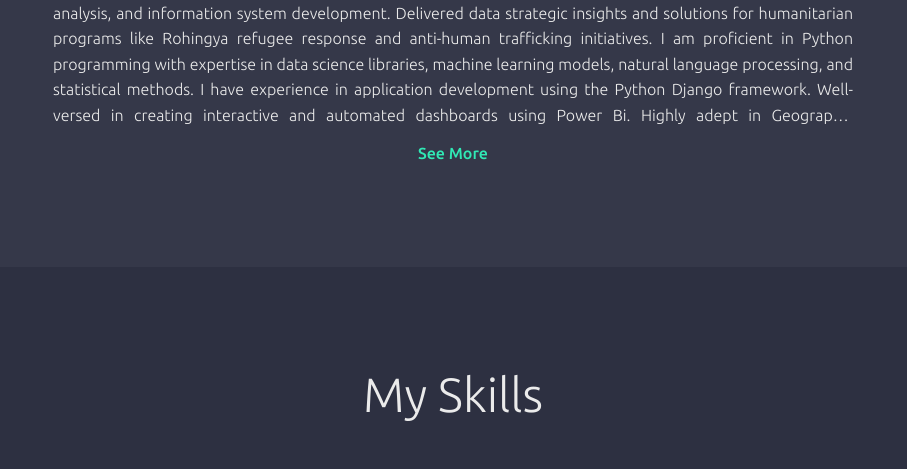
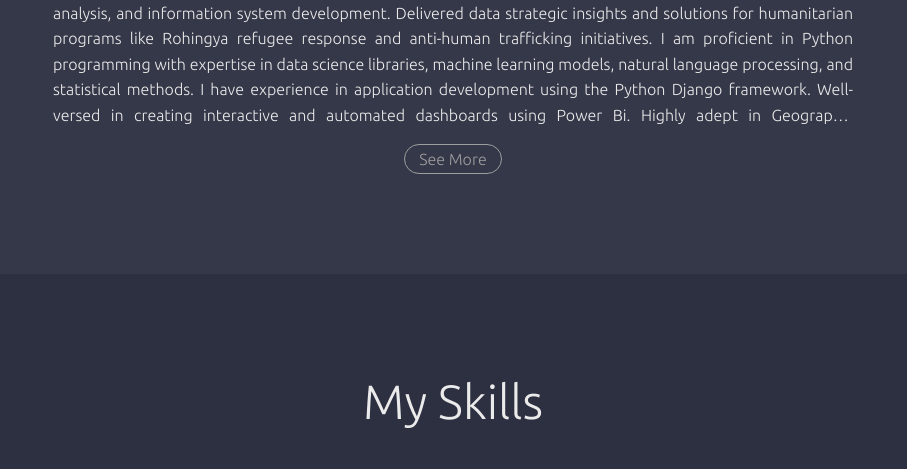
Before and after one commit to suranjitpartho/portfolio-website-v2, a plain HTML site: page index.html in a window 1280 px wide. Shown: the part 1000-1469 px from the top of the page, without its empty margins (187-1094 px from the left). Drawn offline with nearby package versions, Linux system fonts and the light colour scheme.

Commit message:
20250726-02 see more button style updated

```diff
--- a/css/about.css
+++ b/css/about.css
@@ -33,24 +33,7 @@
     max-height: none; /* Allow content to expand fully */
 }
 
-.see-more-btn {
-    background: none;
-    border: none;
-    color: var(--prime1);
-    font-size: 1em;
-    font-weight: 500;
-    cursor: pointer;
-    padding: 5px 10px;
-    margin-top: 10px;
-    transition: color 0.3s ease;
-    display: block;
-    margin-left: auto;
-    margin-right: auto;
-}
 
-.see-more-btn:hover {
-    color: var(--prime2);
-}
 
 @media (max-width: 768px) {
     #about {
--- a/css/base.css
+++ b/css/base.css
@@ -27,8 +27,32 @@ body {
   color: var(--white1);
 }
 
+
+/* COMPONENTS */
+
 .section-title {
     text-align: center;
     font-size: 3em;
     margin-bottom: 50px;
 }
+
+.see-more-btn {
+    background: none;
+    border: 1px solid var(--grey2);
+    border-radius: 15px;
+    color: var(--grey2);
+    font-size: 1em;
+    font-weight: 300;
+    cursor: pointer;
+    padding: 5px 14px;
+    margin-top: 15px;
+    transition: all 0.3s ease;
+    display: block;
+    margin-left: auto;
+    margin-right: auto;
+}
+
+.see-more-btn:hover {
+    color: var(--prime1);
+    border: 1px solid var(--prime1);
+}
--- a/index.html
+++ b/index.html
@@ -104,7 +104,7 @@
         <section id="skills">
             <h2>My Skills</h2>
             <div class="skills-grid">
-                <div class="skill-item" data-percent="90">
+                <div class="skill-item" data-percent="95">
                     <div class="skill-icon-circle">
                         <svg class="progress-ring" width="100" height="100">
                             <circle class="progress-ring-bg" stroke="var(--dark2)" stroke-width="5" fill="transparent"
@@ -116,7 +116,7 @@
                     </div>
                     <p>HTML</p>
                 </div>
-                <div class="skill-item" data-percent="85">
+                <div class="skill-item" data-percent="90">
                     <div class="skill-icon-circle">
                         <svg class="progress-ring" width="100" height="100">
                             <circle class="progress-ring-bg" stroke="var(--dark2)" stroke-width="5" fill="transparent"
@@ -128,7 +128,7 @@
                     </div>
                     <p>CSS</p>
                 </div>
-                <div class="skill-item" data-percent="80">
+                <div class="skill-item" data-percent="70">
                     <div class="skill-icon-circle">
                         <svg class="progress-ring" width="100" height="100">
                             <circle class="progress-ring-bg" stroke="var(--dark2)" stroke-width="5" fill="transparent"
```
